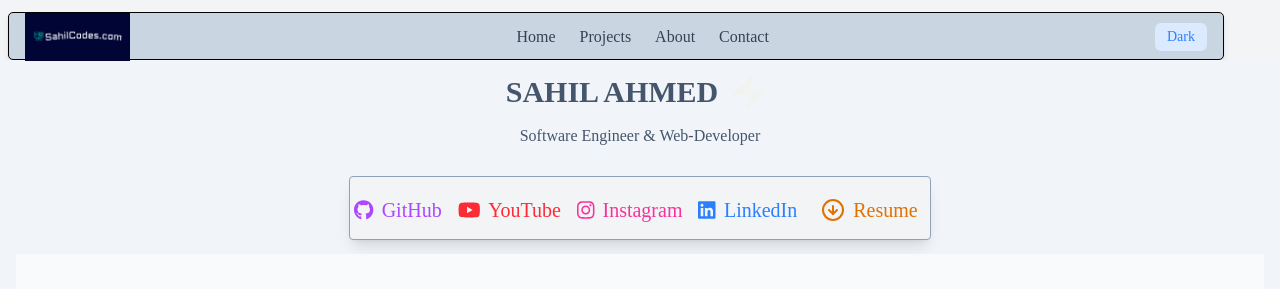
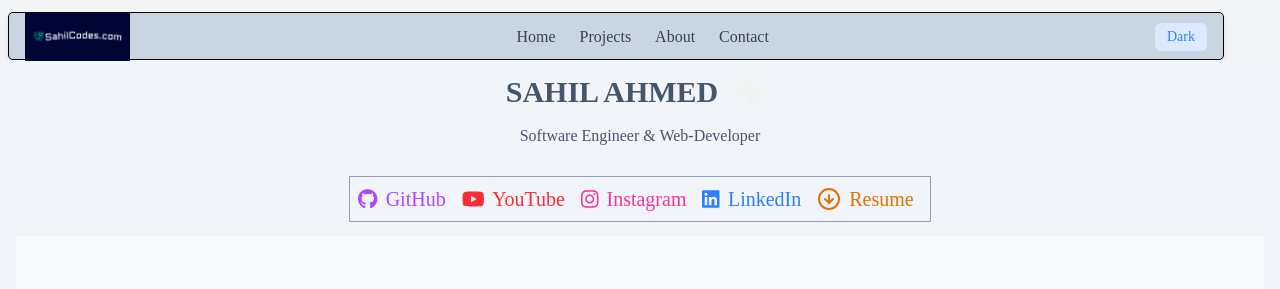
Before and after one commit to SAHIL-AHMED5498/MyWebsite2, a React (Vite) app: page / in a window 1280 px wide. Shown: the top 289 px of the page. Built offline with nearby package versions, Linux system fonts and the light colour scheme; a web font is replaced by a local one.

Commit message:
fixed ui

```diff
--- a/src/components/Profile.jsx
+++ b/src/components/Profile.jsx
@@ -33,20 +33,11 @@ const Profile = () => {
     return () => window.removeEventListener("resize", handleResize);
   }, []);
   return (
-    <motion.div className="bg-gray-100 dark:bg-gray-900 text-gray-900 dark:text-gray-100 flex justify-center items-center gap-4 p-1 rounded-sm shadow-lg w-fit border border-slate-400 h-16"
+   <motion.div
+  className="p-2 font-[poppins] text-xl grid grid-cols-2 grid-rows-3 sm:grid-rows-1 sm:flex sm:gap-4 sm:justify-center sm:items-start  gap-x-4 gap-y-2 h-full border-1 border-slate-400"
   drag
-    whileDrag={{scale:1.2}}
-    dragConstraints={constraints}
-    >
-
-
-
-
-      {/* Social Links */}
-      <motion.div className="sm:flex sm:gap-4 sm:justify-center sm:items-start  font-[poppins] text-xl sm:h-6 sm:flex-row grid grid-cols-2 frid-rows-2 gap-x-4 h-full  "
-          drag
-          whileDrag={{scale:1.4}}
-          dragConstraints={{left:0,top:0,right:0,bottom:0}}
+  whileDrag={{ scale: 1.4 }}
+  dragConstraints={{ left: 0, top: 0, right: 0, bottom: 0 }}
 >
   <a
     href="https://github.com/SAHIL-AHMED5498"
@@ -75,9 +66,18 @@ const Profile = () => {
   >
     <FontAwesomeIcon icon={faLinkedin} /> LinkedIn
   </a>
-        <div><ResumeDownload/></div>
+
+  <div className="mr-5 sm:mr-0">
+    <ResumeDownload />
+
+
+  </div>
+
+
 </motion.div>
-    </motion.div>
+
+
+
   );
 };
 
--- a/src/components/ResumeDownload.jsx
+++ b/src/components/ResumeDownload.jsx
@@ -9,7 +9,7 @@ export default function ResumeDownload() {
         target="_blank"
         rel="noopener noreferrer"
 
-        className=" flex justify-center items-center gap-2 mx-2 text-amber-600 hover:text-amber-500"
+        className=" flex justify-center items-center gap-2 sm:mr-2 text-amber-600 hover:text-amber-500"
       >
         <ArrowDownCircle className="w-6 h-6" />
         <span>Resume</span>
```
Also changed, not shown: src/pages/Home.jsx (+2 -6 lines). Lines whose indentation alone changed are shown as unchanged.
